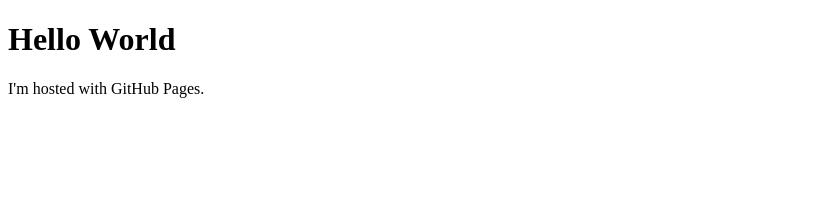
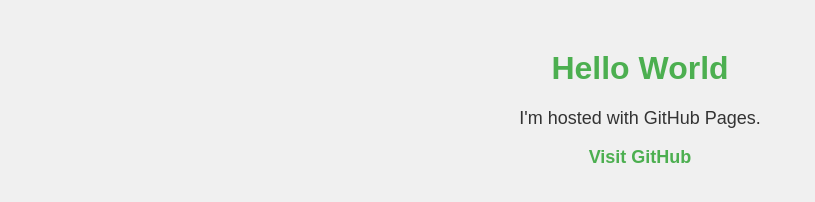
Before and after one commit to garwoodl/garwoodl.github.io, a plain HTML site: page index.html in a window 1280 px wide. Shown: the whole page, without its empty margins (0-815 px from the left). Drawn offline with Linux system fonts and the light colour scheme.

Commit message:
enhanced style

```diff
--- a/index.html
+++ b/index.html
@@ -1,7 +1,39 @@
 <!DOCTYPE html>
 <html>
+<head>
+    <style>
+        body {
+            font-family: Arial, sans-serif;
+            background-color: #f0f0f0;
+            color: #333;
+            margin: 0;
+            padding: 0;
+            text-align: center;
+        }
+        h1 {
+            color: #4CAF50;
+        }
+        p {
+            font-size: 18px;
+        }
+        .container {
+            margin-top: 50px;
+        }
+        a {
+            color: #4CAF50;
+            text-decoration: none;
+            font-weight: bold;
+        }
+        a:hover {
+            text-decoration: underline;
+        }
+    </style>
+</head>
 <body>
-<h1>Hello World</h1>
-<p>I'm hosted with GitHub Pages.</p>
+    <div class="container">
+        <h1>Hello World</h1>
+        <p>I'm hosted with GitHub Pages.</p>
+        <p><a href="https://github.com">Visit GitHub</a></p>
+    </div>
 </body>
 </html>
```
